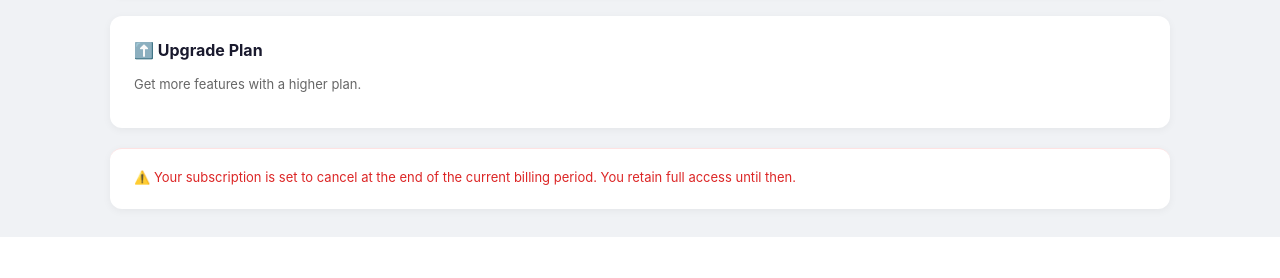
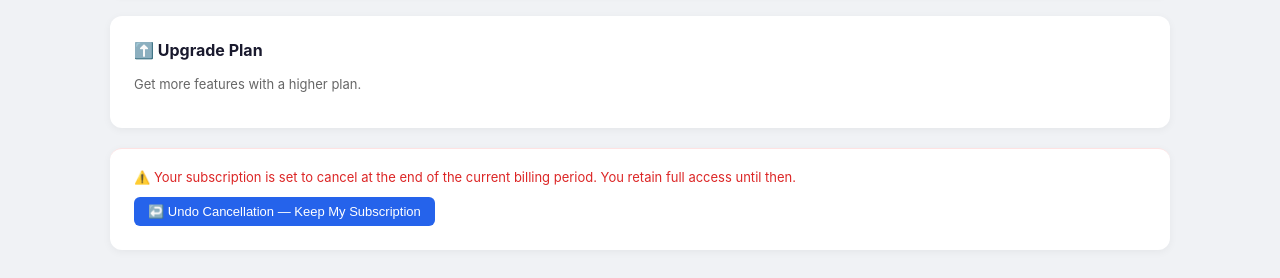
Before and after one commit to EngrTo/course-ai-assistant, a Flask app: page /dashboard in a window 1280 px wide. Shown: the part 1263-1541 px from the top of the page. Before the commit the page ends 1500 px from the top, so only its background shows below. Run offline with Flask 3, Linux system fonts and the light colour scheme; the visitor is signed in with stand-in values (Sample User, id 1); data comes from the database, SQL or seed files in the repository; tables that the repository leaves empty hold one stand-in row (values such as "Sample post"); data that the repository does not hold is empty; some libraries are stand-ins or nearby versions.

Commit message:
Add resubscribe flow, block chatbot when cancelled

```diff
--- a/app.py
+++ b/app.py
@@ -550,6 +550,8 @@ def api_ask(client_id):
     client = get_client(client_id)
     if not client:
         return jsonify({"error": "Client not found."}), 404
+    if client.get("status") == "cancelled":
+        return jsonify({"error": "Subscription cancelled. API access disabled."}), 403
     if client.get("plan") != "enterprise":
         return jsonify({"error": "API access requires Enterprise plan."}), 403
     if not client.get("api_key") or client["api_key"] != api_key:
@@ -774,6 +776,75 @@ def cancel_subscription():
         return jsonify({"error": "Cancellation failed. Contact support."}), 500
 
 
+@app.route("/resubscribe", methods=["POST"])
+@login_required
+def resubscribe():
+    """Undo cancellation if still within billing period, or create new subscription if fully cancelled."""
+    user = get_user_context()
+    if not user or not user["is_client"]:
+        return jsonify({"error": "Unauthorized."}), 403
+
+    client = user["client"]
+    status = client.get("status", "")
+    subscription_id = client.get("stripe_subscription_id")
+
+    if status == "cancelling" and subscription_id:
+        # Still within billing period — undo the cancellation
+        try:
+            stripe.Subscription.modify(subscription_id, cancel_at_period_end=False)
+            update_client(client["client_id"], {"status": "active"})
+            return jsonify({"success": True, "message": "Subscription reactivated! You won't be cancelled."})
+        except Exception as e:
+            print(f"Resubscribe error: {type(e).__name__}: {e}")
+            return jsonify({"error": "Failed to reactivate. Contact support."}), 500
+
+    elif status == "cancelled":
+        # Fully cancelled — create a new checkout session for same plan
+        plan = client.get("plan", "starter")
+        try:
+            price_id = STRIPE_PRICE_IDS.get(plan) or get_or_create_stripe_price(plan)
+            session = stripe.checkout.Session.create(
+                payment_method_types=["card"],
+                line_items=[{"price": price_id, "quantity": 1}],
+                mode="subscription",
+                success_url=request.host_url + f"resubscribe-success?session_id={{CHECKOUT_SESSION_ID}}&client_id={client['client_id']}",
+                cancel_url=request.host_url + "dashboard",
+                customer_email=client["email"],
+                metadata={"client_id": client["client_id"], "plan": plan},
+            )
+            return jsonify({"success": True, "url": session.url})
+        except Exception as e:
+            print(f"Resubscribe checkout error: {type(e).__name__}: {e}")
+            return jsonify({"error": "Failed to create checkout. Contact support."}), 500
+
+    else:
+        return jsonify({"error": "No cancellation to undo."}), 400
+
+
+@app.route("/resubscribe-success")
+@login_required
+def resubscribe_success():
+    """Handle successful resubscription payment."""
+    session_id = request.args.get("session_id")
+    client_id = request.args.get("client_id")
+    if not session_id or not client_id:
+        return "Missing parameters.", 400
+
+    try:
+        checkout = stripe.checkout.Session.retrieve(session_id)
+        stripe_customer_id = checkout.customer or ""
+        stripe_subscription_id = checkout.subscription or ""
+        update_client(client_id, {
+            "status": "active",
+            "stripe_customer_id": stripe_customer_id,
+            "stripe_subscription_id": stripe_subscription_id,
+        })
+        return redirect("/dashboard")
+    except Exception as e:
+        print(f"Resubscribe success error: {type(e).__name__}: {e}")
+        return redirect("/dashboard")
+
+
 @app.route("/payment-success")
 def payment_success():
     """Provision client after payment."""
@@ -920,6 +991,11 @@ def ask_question(client_id):
     if client_id not in indexes:
         return jsonify({"error": f"Client '{client_id}' not found"}), 404
 
+    # Block if subscription is cancelled
+    client = get_client(client_id)
+    if client and client.get("status") == "cancelled":
+        return jsonify({"error": "This chatbot is no longer active. The subscription has been cancelled."}), 403
+
     data = request.get_json()
     if not data:
         return jsonify({"error": "Invalid request"}), 400
--- a/templates/dashboard.html
+++ b/templates/dashboard.html
@@ -261,10 +261,14 @@
         </div>
         {% endif %}
 
-        <!-- Cancel Subscription -->
+        <!-- Cancel / Resubscribe -->
         <div class="section" style="border-top:1px solid #fee2e2;padding-top:20px;">
-            {% if client.status == 'cancelling' %}
-            <p style="font-size:13px;color:#dc2626;">⚠️ Your subscription is set to cancel at the end of the current billing period. You retain full access until then.</p>
+            {% if client.status == 'cancelled' %}
+            <p style="font-size:13px;color:#dc2626;margin-bottom:12px;">❌ Your subscription has ended. Your chatbot is no longer active.</p>
+            <button class="btn" style="background:#16a34a;color:#fff;font-size:13px;" onclick="resubscribe()">🔄 Resubscribe — Resume My Plan</button>
+            {% elif client.status == 'cancelling' %}
+            <p style="font-size:13px;color:#dc2626;margin-bottom:12px;">⚠️ Your subscription is set to cancel at the end of the current billing period. You retain full access until then.</p>
+            <button class="btn" style="background:#2563eb;color:#fff;font-size:13px;" onclick="resubscribe()">↩️ Undo Cancellation — Keep My Subscription</button>
             {% else %}
             <details style="cursor:pointer;">
                 <summary style="font-size:13px;color:#666;">Cancel subscription</summary>
@@ -728,6 +732,28 @@
             }
         }
 
+        // Resubscribe
+        async function resubscribe() {
+            if (!confirm('Reactivate your subscription?')) return;
+            try {
+                const res = await fetch('/resubscribe', {
+                    method: 'POST',
+                    headers: {'Content-Type': 'application/json'},
+                });
+                const data = await res.json();
+                if (data.success && data.url) {
+                    window.location.href = data.url;
+                } else if (data.success) {
+                    alert(data.message);
+                    location.reload();
+                } else {
+                    alert(data.error || 'Resubscription failed.');
+                }
+            } catch(e) {
+                alert('Network error: ' + e.message);
+            }
+        }
+
         // Admin management
         async function addAdmin() {
             const email = document.getElementById('new-admin-email').value;
```
